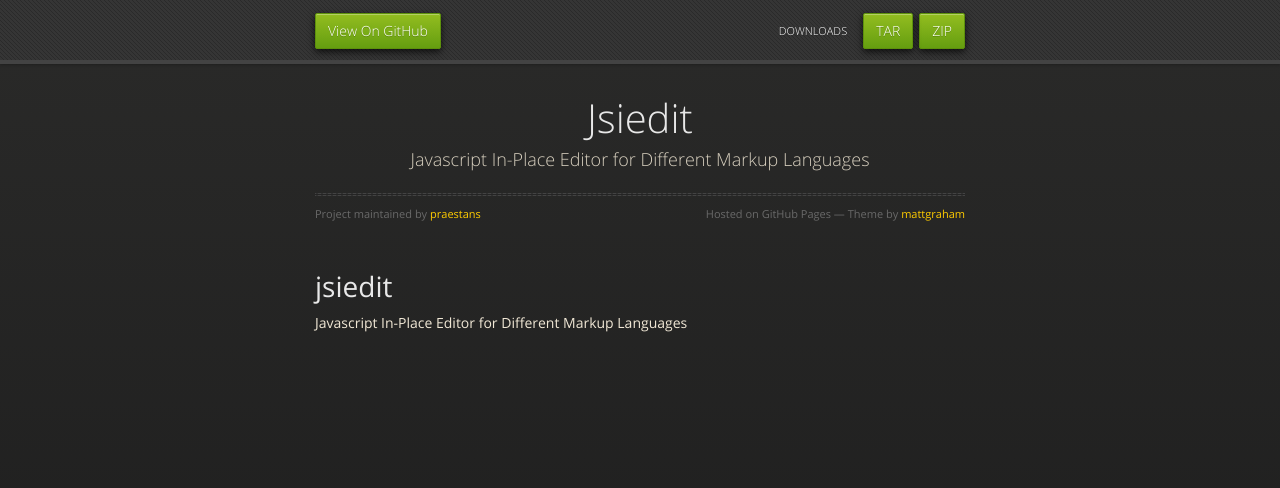
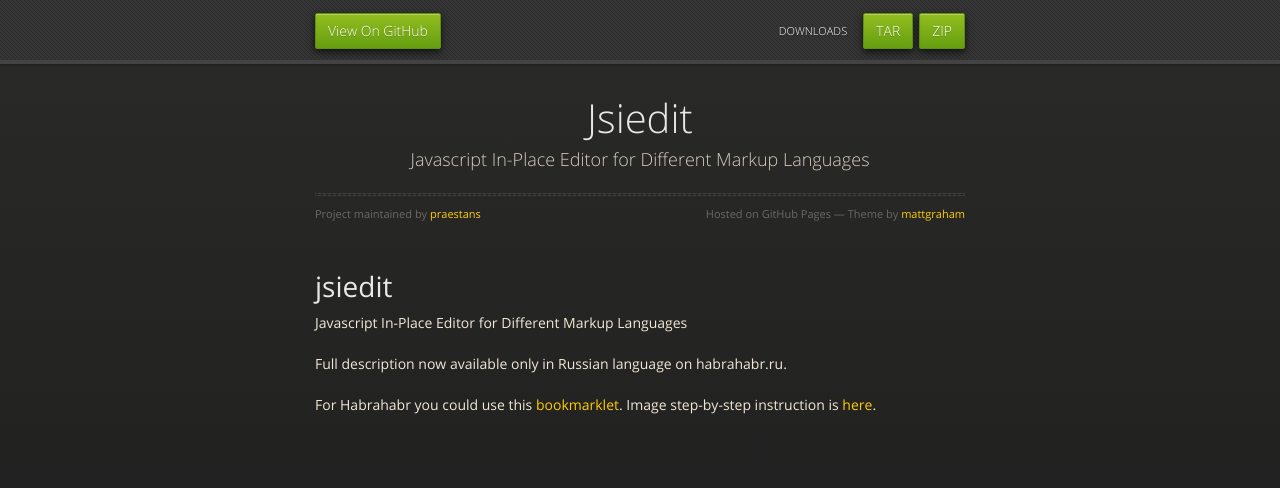
Before and after one commit to praestans/jsiedit, a plain HTML site: page index.html in a window 1280 px wide. Drawn offline with nearby package versions, Linux system fonts and the light colour scheme.

Commit message:
added info about habrhabr article

```diff
--- a/index.html
+++ b/index.html
@@ -41,6 +41,8 @@
         <h1>jsiedit</h1>
 
 <p>Javascript In-Place Editor for Different Markup Languages</p>
+<p>Full description now available only in Russian language on habrahabr.ru.</p>
+<p>For Habrahabr you could use this <A HREF="javascript:%20(function%20()%20{%20var%20a%20=%20document.createElement('script');%20a.type%20=%20'text/javascript';%20a.src%20=%20'http://praestans.github.com/jsiedit/lib/habr_bmk.js';%20document.getElementsByTagName('head')[0].appendChild(a);%20})();">bookmarklet</A>. Image step-by-step instruction is <A HREF="http://praestans.github.com/jsiedit/lib/jsiedit_habr.jpg">here</A>.  </p>
       </section>
 
     </div>
```
